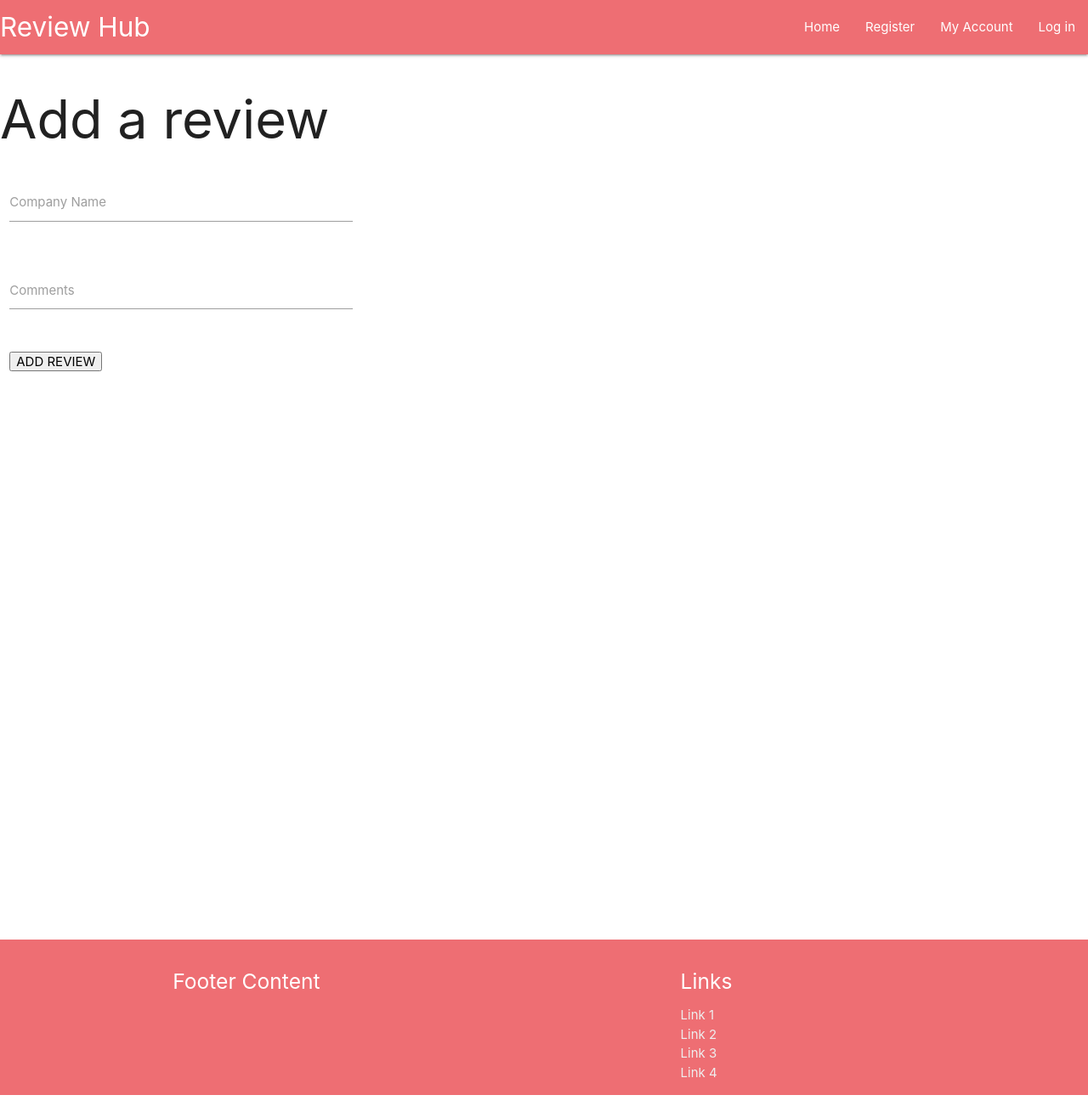
After one commit to BegumDev/ReviewHubMS3, a Flask app: page /add_review in a window 1280 px wide. The commit adds this page. Shown: the whole page at 85% size. Run offline with Flask 2, Linux system fonts and the light colour scheme; some libraries are stand-ins or nearby versions.

Commit message:
Add functionality for adding reviews assigned to the user that is logged in and also the ability to edit the review aswell.

```diff
--- a/reviewhub/routes.py
+++ b/reviewhub/routes.py
@@ -1,7 +1,7 @@
 from flask import render_template, request, redirect, url_for, session
 from werkzeug.security import generate_password_hash, check_password_hash
 from reviewhub import app, db
-from reviewhub.models import User
+from reviewhub.models import User, Reviews
 
 
 # Display the homepage
@@ -70,3 +70,36 @@ def login():
         else:
             return redirect(url_for('login'))
     return(render_template('login.html'))
+
+
+# Add a review
+@app.route("/add_review", methods=["GET", "POST"])
+def add_review():
+    if request.method == "POST":
+        review = Reviews(
+            company=request.form.get('company_name'),
+            experience=request.form.get('experience'),
+        )
+        db.session.add(review)
+        db.session.commit()
+        return redirect(url_for("home"))
+    return render_template("addreview.html")
+
+
+# See my reviews
+@app.route("/my_reviews")
+def my_reviews():
+    reviews = Reviews.query.all()
+    return render_template("addreview.html", reviews=reviews)
+
+
+# Edit review
+@app.route("/edit_review/<int:review_id>", methods=["GET", "POST"])
+def edit_review(review_id):
+    review = Reviews.query.get_or_404(review_id)
+    if request.method == "POST":
+        review.company = request.form.get("company_name")
+        review.experience = request.form.get("experience")
+        db.session.commit()
+        return redirect(url_for("my_reviews"))
+    return render_template("edit_review.html", review=review)
--- /dev/null
+++ b/reviewhub/templates/addreview.html
@@ -0,0 +1,50 @@
+{% extends "base.html" %}
+{% block content %}
+
+<h1>Add a review</h1>
+
+<!-- Add a review -->
+<div class="row">
+    <form class="col m4" action="{{ url_for('add_review') }}" method="POST">
+        <div class="row">
+            <div class="input-field col s12">
+                <input id="company_name" name="company_name" type="text" class="validate" required>
+                <label for="company_name">Company Name</label>
+            </div>
+        </div>
+        <div class="row">
+            <div class="input-field col s12">
+                <textarea id="experience" name="experience" class="materialize-textarea"></textarea>
+                <label for="experience">Comments</label>
+            </div>
+        </div>
+        <button>ADD REVIEW</button>
+    </form>
+</div>
+
+<!-- View/edit the review -->
+{% for i in reviews %}
+<div class="row">
+    <div class="col s3 m3">
+        <div class="card blue-grey darken-1">
+            <div class="card-content white-text">
+                <span class="card-title">Review</span>
+            </div>
+            <div>
+                <p>
+                    {{ i.company }}
+                </p>
+                <p>
+                    {{ i.experience }}
+                </p>
+            </div>
+            <div class="card-action">
+                <a href="{{ url_for('edit_review', review_id=i.id) }}">Edit this review</a>
+                <a href="#">Delete this review</a>
+            </div>
+        </div>
+    </div>
+</div>
+{% endfor %}
+
+{% endblock %}
--- a/reviewhub/templates/base.html
+++ b/reviewhub/templates/base.html
@@ -21,7 +21,7 @@
             <ul id="nav-mobile" class="right hide-on-med-and-down">
                 <li><a href="{{ url_for('home') }}">Home</a></li>
                 <li><a href="{{ url_for('register') }}">Register</a></li>
-                <!-- <li><a href="{{ url_for('my_account', username=session['user']) }}">My Account</a></li> -->
+                <li><a href="{{ url_for('my_account', username=session['user']) }}">My Account</a></li>
                 <li><a href="{{ url_for('login')}}">Log in</a></li>
             </ul>
         </div>
--- a/reviewhub/templates/myaccount.html
+++ b/reviewhub/templates/myaccount.html
@@ -9,6 +9,8 @@
                 <h3>Username: {{ username }}</h3>
             </div>
         </div>
+        <button><a href="{{ url_for('add_review') }}">Add Review</a></button>
+        <button><a href="{{ url_for('my_reviews') }}">My Reviews</a></button>
         <button><a href="{{ url_for('logout') }}">Log out</a></button>
     </div>
 </div>
```
Also changed, not shown: reviewhub/models.py (+11 -0 lines), reviewhub/templates/edit_review.html (added, +26 -0 lines).
